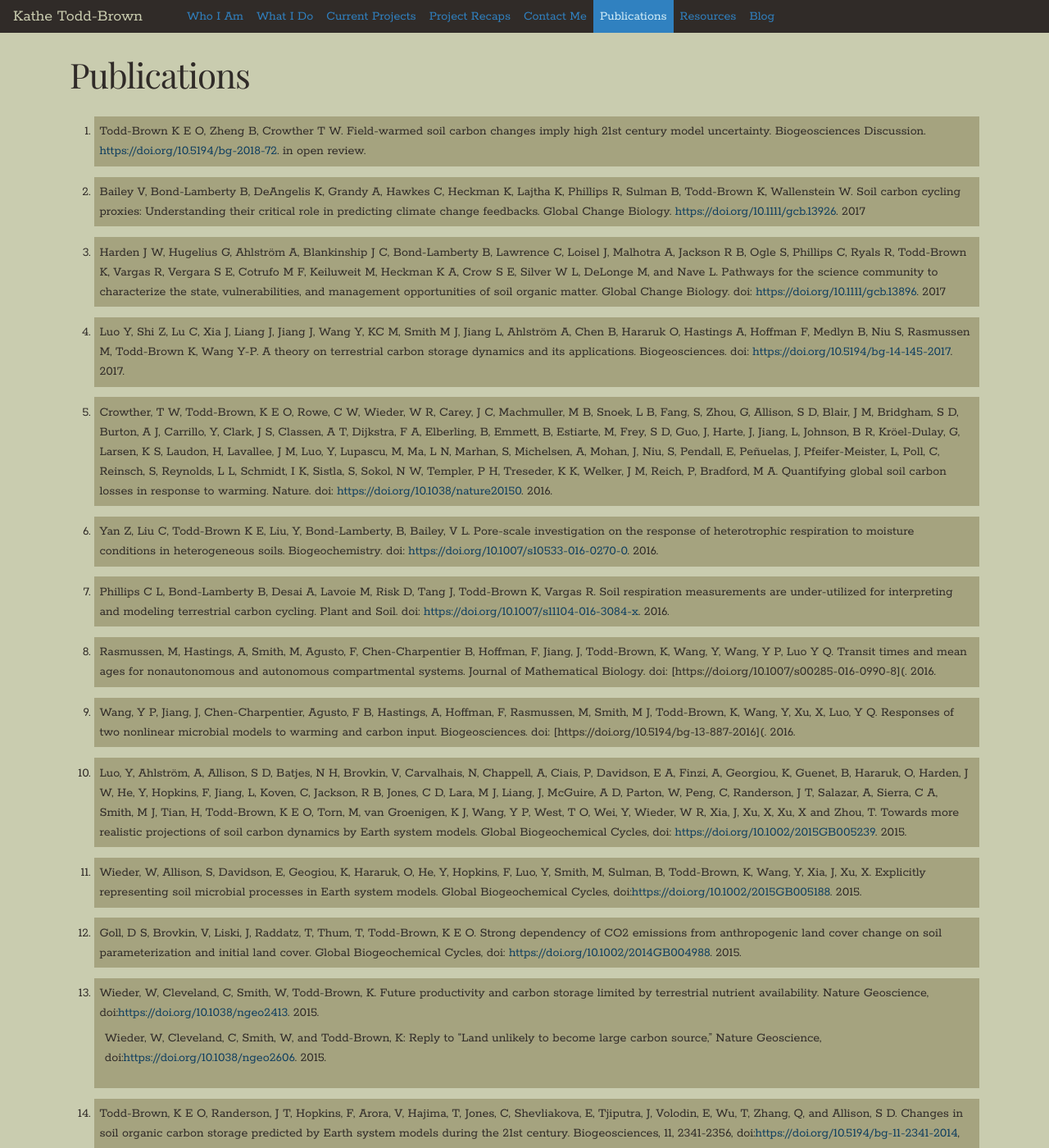
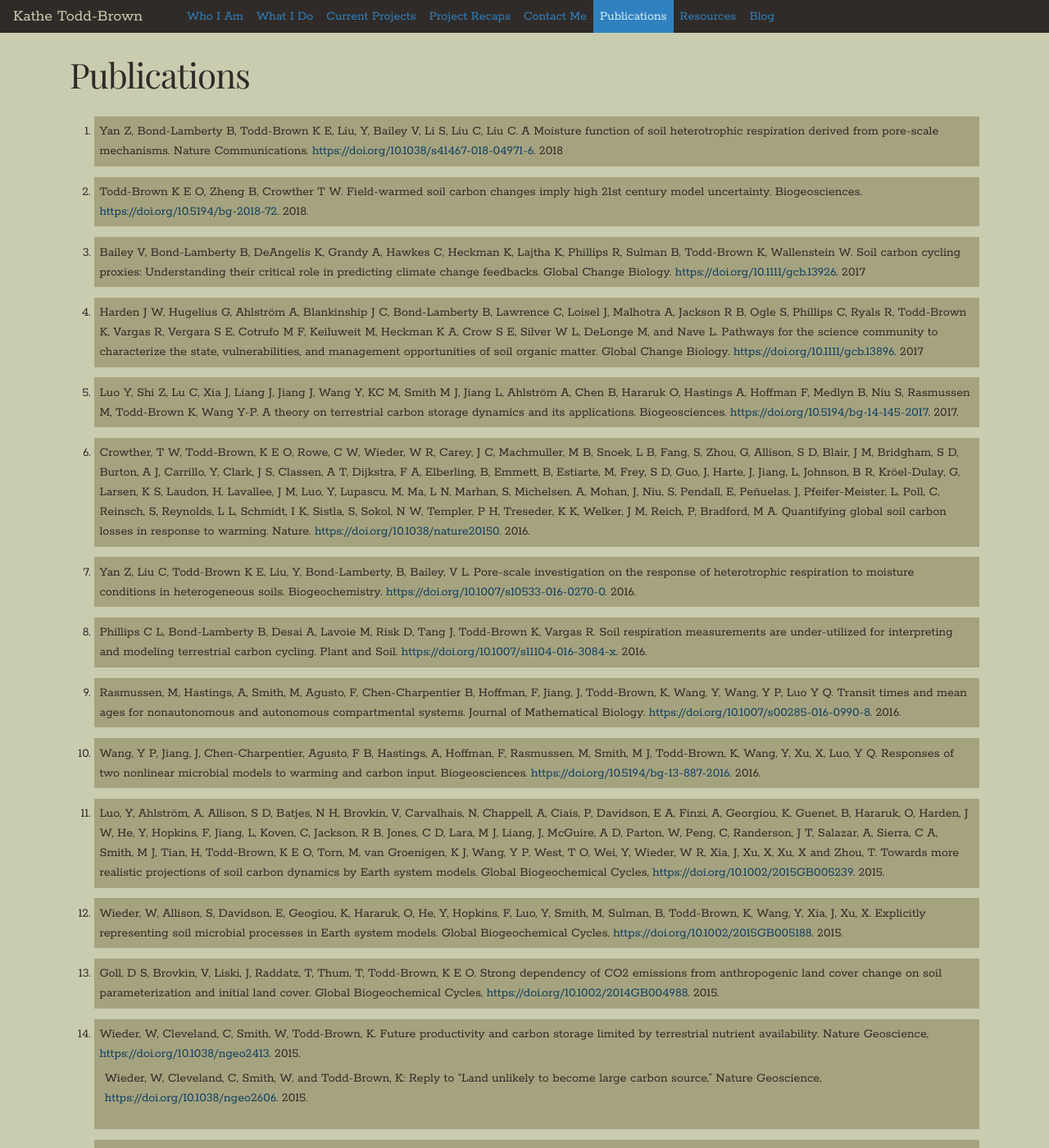
Before and after one commit to ktoddbrown/ktoddbrown.github.io, a Jekyll site: the page built from publications.markdown, in a window 1280 px wide and 1400 px high. Shown: the whole window at 82% size. Built offline with Jekyll 4.4.1, drawn with Linux system fonts in a browser that asks for light colours; nearby versions of some CDN libraries; some of the changed text lies outside the part shown.

Commit message:
update pub list

```diff
--- a/publications.markdown
+++ b/publications.markdown
@@ -3,22 +3,23 @@ layout: page
 title: Publications
 order: 5
 ---
-1.  Todd-Brown K E O, Zheng B, Crowther T W. Field-warmed soil carbon changes imply high 21st century model uncertainty. Biogeosciences Discussion. [https://doi.org/10.5194/bg-2018-72](https://doi.org/10.5194/bg-2018-72). in open review.
+1.  Yan Z, Bond-Lamberty B, Todd-Brown K E, Liu, Y, Bailey V, Li S, Liu C, Liu C. A Moisture function of soil heterotrophic respiration derived from pore-scale mechanisms. Nature Communications. [https://doi.org/10.1038/s41467-018-04971-6](https://doi.org/10.1038/s41467-018-04971-6). 2018
+1.  Todd-Brown K E O, Zheng B, Crowther T W. Field-warmed soil carbon changes imply high 21st century model uncertainty. Biogeosciences. [https://doi.org/10.5194/bg-2018-72](https://doi.org/10.5194/bg-2018-72). 2018.
 2.  Bailey V, Bond-Lamberty B, DeAngelis K, Grandy A, Hawkes C, Heckman K, Lajtha K, Phillips R, Sulman B, Todd-Brown K, Wallenstein W. Soil carbon cycling proxies: Understanding their critical role in predicting climate change feedbacks. Global Change Biology.  [https://doi.org/10.1111/gcb.13926](https://doi.org/10.1111/gcb.13926). 2017
-3. Harden J W, Hugelius G, Ahlström A, Blankinship J C, Bond-Lamberty B, Lawrence C, Loisel J, Malhotra A, Jackson R B, Ogle S, Phillips C, Ryals R, Todd-Brown K, Vargas R, Vergara S E, Cotrufo M F, Keiluweit M, Heckman K A, Crow S E, Silver W L, DeLonge M, and Nave L. Pathways for the science community to characterize the state, vulnerabilities, and management opportunities of soil organic matter. Global Change Biology. doi: [https://doi.org/10.1111/gcb.13896](https://doi.org/10.1111/gcb.13896). 2017
-4. Luo Y, Shi Z, Lu C, Xia J, Liang J, Jiang J, Wang Y, KC M, Smith M J, Jiang L, Ahlström A, Chen B, Hararuk O, Hastings A, Hoffman F, Medlyn B, Niu S, Rasmussen M, Todd-Brown K, Wang Y-P. A theory on terrestrial carbon storage dynamics and its applications. Biogeosciences. doi: [https://doi.org/10.5194/bg-14-145-2017](https://doi.org/10.5194/bg-14-145-2017). 2017.
-5. Crowther, T W, Todd-Brown, K E O, Rowe, C W, Wieder, W R, Carey, J C, Machmuller, M B, Snoek, L B, Fang, S, Zhou, G, Allison, S D, Blair, J M, Bridgham, S D, Burton, A J, Carrillo, Y, Clark, J S, Classen, A T, Dijkstra, F A, Elberling, B, Emmett, B, Estiarte, M, Frey, S D, Guo, J, Harte, J, Jiang, L, Johnson, B R, Kröel-Dulay, G, Larsen, K S, Laudon, H, Lavallee, J M, Luo, Y, Lupascu, M, Ma, L N, Marhan, S, Michelsen, A, Mohan, J, Niu, S, Pendall, E, Peñuelas, J, Pfeifer-Meister, L, Poll, C, Reinsch, S, Reynolds, L L, Schmidt, I K, Sistla, S, Sokol, N W, Templer, P H, Treseder, K K, Welker, J M, Reich, P, Bradford, M A. Quantifying global soil carbon losses in response to warming. Nature. doi: [https://doi.org/10.1038/nature20150](https://doi.org/10.1038/nature20150). 2016.
-6. Yan Z, Liu C, Todd-Brown K E, Liu, Y, Bond-Lamberty, B, Bailey, V L. Pore-scale investigation on the response of heterotrophic respiration to moisture conditions in heterogeneous soils. Biogeochemistry. doi:  [https://doi.org/10.1007/s10533-016-0270-0](https://doi.org/10.1007/s10533-016-0270-0). 2016.
-7. Phillips C L, Bond-Lamberty B, Desai A, Lavoie M, Risk D, Tang J, Todd-Brown K, Vargas R. Soil respiration measurements are under-utilized for interpreting and modeling terrestrial carbon cycling. Plant and Soil. doi: [https://doi.org/10.1007/s11104-016-3084-x](https://doi.org/10.1007/s11104-016-3084-x). 2016.
-8. Rasmussen, M, Hastings, A, Smith, M, Agusto, F, Chen-Charpentier B, Hoffman, F, Jiang, J, Todd-Brown, K, Wang, Y, Wang, Y P, Luo Y Q. Transit times and mean ages for nonautonomous and autonomous compartmental systems. Journal of Mathematical Biology. doi: [https://doi.org/10.1007/s00285-016-0990-8](. 2016.
-9. Wang, Y P, Jiang, J, Chen-Charpentier, Agusto, F B, Hastings, A, Hoffman, F, Rasmussen, M, Smith, M J, Todd-Brown, K, Wang, Y, Xu, X, Luo, Y Q. Responses of two nonlinear microbial models to warming and carbon input. Biogeosciences. doi: [https://doi.org/10.5194/bg-13-887-2016](. 2016.
-10. Luo, Y, Ahlström, A, Allison, S D, Batjes, N H, Brovkin, V, Carvalhais, N, Chappell, A, Ciais, P, Davidson, E A, Finzi, A, Georgiou, K, Guenet, B, Hararuk, O, Harden, J W, He, Y, Hopkins, F, Jiang, L, Koven, C, Jackson, R B, Jones, C D, Lara, M J, Liang, J, McGuire, A D, Parton, W, Peng, C, Randerson, J T, Salazar, A, Sierra, C A, Smith, M J, Tian, H, Todd-Brown, K E O, Torn, M, van Groenigen, K J, Wang, Y P, West, T O, Wei, Y, Wieder, W R, Xia, J, Xu, X, Xu, X and Zhou, T. Towards more realistic projections of soil carbon dynamics by Earth system models. Global Biogeochemical Cycles, doi: [https://doi.org/10.1002/2015GB005239](https://doi.org/10.1002/2015GB005239). 2015.
-11. Wieder, W, Allison, S, Davidson, E, Geogiou, K, Hararuk, O, He, Y, Hopkins, F, Luo, Y, Smith, M, Sulman, B, Todd-Brown, K, Wang, Y, Xia, J, Xu, X. Explicitly representing soil microbial processes in Earth system models. Global Biogeochemical Cycles, doi:[https://doi.org/10.1002/2015GB005188](https://doi.org/10.1002/2015GB005188). 2015.
-12. Goll, D S, Brovkin, V, Liski, J, Raddatz, T, Thum, T, Todd-Brown, K E O. Strong dependency of CO2 emissions from anthropogenic land cover change on soil parameterization and initial land cover. Global Biogeochemical Cycles, doi: [https://doi.org/10.1002/2014GB004988](https://doi.org/10.1002/2014GB004988). 2015.
-13. Wieder, W, Cleveland, C, Smith, W, Todd-Brown, K. Future productivity and carbon storage limited by terrestrial nutrient availability. Nature Geoscience, doi:[https://doi.org/10.1038/ngeo2413](https://doi.org/10.1038/ngeo2413). 2015.
-  * Wieder, W, Cleveland, C, Smith, W, and Todd-Brown, K: Reply to “Land unlikely to become large carbon source,” Nature Geoscience, doi:[https://doi.org/10.1038/ngeo2606](https://doi.org/10.1038/ngeo2606). 2015.
-14. Todd-Brown, K E O, Randerson, J T, Hopkins, F, Arora, V, Hajima, T, Jones, C, Shevliakova, E, Tjiputra, J, Volodin, E, Wu, T, Zhang, Q, and Allison, S D. Changes in soil organic carbon storage predicted by Earth system models during the 21st century. Biogeosciences, 11, 2341-2356, doi:[https://doi.org/10.5194/bg-11-2341-2014](https://doi.org/10.5194/bg-11-2341-2014), 2014.
-15. Todd-Brown, K E O, Randerson, J T, Post, W M, Hoffman, F M, Tarnocai, C, Schuur, E A G, and Allison, S D: Causes of variation in soil carbon simulations from CMIP5 Earth system models and comparison with observations, Biogeosciences, 10, 1717–1736, doi:[https://doi.org/10.5194/bg-10-1717-2013](https://doi.org/10.5194/bg-10-1717-2013), 2013.
-16. Todd-Brown, K E O, Hopkins, F M, Kivlin, S N, Talbot, J M, and Allison, S D: A framework for representing microbial decomposition in coupled climate models, Biogeochemistry, 109, 19–33, doi:[https://doi.org/10.1007/s10533-011-9635-6](https://doi.org/10.1007/s10533-011-9635-6), 2012.
-17. Sklar, P, Smoller, J W, Fan, J, Ferreira, M A R, Perlis, R H, Chambert, K, Nimgaonkar, V L, McQueen, M B, Faraone, S V, Kirby, A, de Bakker, P I W,  Ogdie, M, Thase, M, Sachs, G, Todd-Brown, K, Gabriel, S, Sougnez, C, Gates, C, Blumenstiel, B, Defelice, M, Ardlie, K, Franklin, J, Muir, W, McGhee, K, Macintyre, D, McLean, A, Vanbeck, M, McQuillin, A, Bass, N, Robinson, M, Lawrence, J, Anjorin, A, Curtis, D, Scolnick, E, Daly, M, Blackwood, D, Gurling, and H, Purcell, S: Whole-genome association study of bipolar disorder, Molecular Psychiatry, 13(6), 558–569, doi:[https://doi.org/10.1038/sj.mp.4002151](https://doi.org/10.1038/sj.mp.4002151), 2008.
-18. Purcell, S, Neale, B, Todd-Brown, K, Thomas, L, Ferreira, M A R, Bender, D, Maller, J, Sklar, P, de Bakker, P I W, Daly, M J, and Sham, P C: PLINK: A Tool Set for Whole-Genome Association and Population-Based Linkage Analyses, American Journal of Human Genetics, 81(3), 559–575, doi:[https://doi.org/10.1086/519795](https://doi.org/10.1086/519795), 2007.
+3. Harden J W, Hugelius G, Ahlström A, Blankinship J C, Bond-Lamberty B, Lawrence C, Loisel J, Malhotra A, Jackson R B, Ogle S, Phillips C, Ryals R, Todd-Brown K, Vargas R, Vergara S E, Cotrufo M F, Keiluweit M, Heckman K A, Crow S E, Silver W L, DeLonge M, and Nave L. Pathways for the science community to characterize the state, vulnerabilities, and management opportunities of soil organic matter. Global Change Biology. [https://doi.org/10.1111/gcb.13896](https://doi.org/10.1111/gcb.13896). 2017
+4. Luo Y, Shi Z, Lu C, Xia J, Liang J, Jiang J, Wang Y, KC M, Smith M J, Jiang L, Ahlström A, Chen B, Hararuk O, Hastings A, Hoffman F, Medlyn B, Niu S, Rasmussen M, Todd-Brown K, Wang Y-P. A theory on terrestrial carbon storage dynamics and its applications. Biogeosciences. [https://doi.org/10.5194/bg-14-145-2017](https://doi.org/10.5194/bg-14-145-2017). 2017.
+5. Crowther, T W, Todd-Brown, K E O, Rowe, C W, Wieder, W R, Carey, J C, Machmuller, M B, Snoek, L B, Fang, S, Zhou, G, Allison, S D, Blair, J M, Bridgham, S D, Burton, A J, Carrillo, Y, Clark, J S, Classen, A T, Dijkstra, F A, Elberling, B, Emmett, B, Estiarte, M, Frey, S D, Guo, J, Harte, J, Jiang, L, Johnson, B R, Kröel-Dulay, G, Larsen, K S, Laudon, H, Lavallee, J M, Luo, Y, Lupascu, M, Ma, L N, Marhan, S, Michelsen, A, Mohan, J, Niu, S, Pendall, E, Peñuelas, J, Pfeifer-Meister, L, Poll, C, Reinsch, S, Reynolds, L L, Schmidt, I K, Sistla, S, Sokol, N W, Templer, P H, Treseder, K K, Welker, J M, Reich, P, Bradford, M A. Quantifying global soil carbon losses in response to warming. Nature. [https://doi.org/10.1038/nature20150](https://doi.org/10.1038/nature20150). 2016.
+6. Yan Z, Liu C, Todd-Brown K E, Liu, Y, Bond-Lamberty, B, Bailey, V L. Pore-scale investigation on the response of heterotrophic respiration to moisture conditions in heterogeneous soils. Biogeochemistry. [https://doi.org/10.1007/s10533-016-0270-0](https://doi.org/10.1007/s10533-016-0270-0). 2016.
+7. Phillips C L, Bond-Lamberty B, Desai A, Lavoie M, Risk D, Tang J, Todd-Brown K, Vargas R. Soil respiration measurements are under-utilized for interpreting and modeling terrestrial carbon cycling. Plant and Soil. [https://doi.org/10.1007/s11104-016-3084-x](https://doi.org/10.1007/s11104-016-3084-x). 2016.
+8. Rasmussen, M, Hastings, A, Smith, M, Agusto, F, Chen-Charpentier B, Hoffman, F, Jiang, J, Todd-Brown, K, Wang, Y, Wang, Y P, Luo Y Q. Transit times and mean ages for nonautonomous and autonomous compartmental systems. Journal of Mathematical Biology. [https://doi.org/10.1007/s00285-016-0990-8](https://doi.org/10.1007/s00285-016-0990-8). 2016.
+9. Wang, Y P, Jiang, J, Chen-Charpentier, Agusto, F B, Hastings, A, Hoffman, F, Rasmussen, M, Smith, M J, Todd-Brown, K, Wang, Y, Xu, X, Luo, Y Q. Responses of two nonlinear microbial models to warming and carbon input. Biogeosciences. [https://doi.org/10.5194/bg-13-887-2016](https://doi.org/10.5194/bg-13-887-2016). 2016.
+10. Luo, Y, Ahlström, A, Allison, S D, Batjes, N H, Brovkin, V, Carvalhais, N, Chappell, A, Ciais, P, Davidson, E A, Finzi, A, Georgiou, K, Guenet, B, Hararuk, O, Harden, J W, He, Y, Hopkins, F, Jiang, L, Koven, C, Jackson, R B, Jones, C D, Lara, M J, Liang, J, McGuire, A D, Parton, W, Peng, C, Randerson, J T, Salazar, A, Sierra, C A, Smith, M J, Tian, H, Todd-Brown, K E O, Torn, M, van Groenigen, K J, Wang, Y P, West, T O, Wei, Y, Wieder, W R, Xia, J, Xu, X, Xu, X and Zhou, T. Towards more realistic projections of soil carbon dynamics by Earth system models. Global Biogeochemical Cycles, [https://doi.org/10.1002/2015GB005239](https://doi.org/10.1002/2015GB005239). 2015.
+11. Wieder, W, Allison, S, Davidson, E, Geogiou, K, Hararuk, O, He, Y, Hopkins, F, Luo, Y, Smith, M, Sulman, B, Todd-Brown, K, Wang, Y, Xia, J, Xu, X. Explicitly representing soil microbial processes in Earth system models. Global Biogeochemical Cycles, [https://doi.org/10.1002/2015GB005188](https://doi.org/10.1002/2015GB005188). 2015.
+12. Goll, D S, Brovkin, V, Liski, J, Raddatz, T, Thum, T, Todd-Brown, K E O. Strong dependency of CO2 emissions from anthropogenic land cover change on soil parameterization and initial land cover. Global Biogeochemical Cycles, [https://doi.org/10.1002/2014GB004988](https://doi.org/10.1002/2014GB004988). 2015.
+13. Wieder, W, Cleveland, C, Smith, W, Todd-Brown, K. Future productivity and carbon storage limited by terrestrial nutrient availability. Nature Geoscience, [https://doi.org/10.1038/ngeo2413](https://doi.org/10.1038/ngeo2413). 2015.
+    -    Wieder, W, Cleveland, C, Smith, W, and Todd-Brown, K: Reply to “Land unlikely to become large carbon source,” Nature Geoscience, [https://doi.org/10.1038/ngeo2606](https://doi.org/10.1038/ngeo2606). 2015.
+14. Todd-Brown, K E O, Randerson, J T, Hopkins, F, Arora, V, Hajima, T, Jones, C, Shevliakova, E, Tjiputra, J, Volodin, E, Wu, T, Zhang, Q, and Allison, S D. Changes in soil organic carbon storage predicted by Earth system models during the 21st century. Biogeosciences, 11, 2341-2356, [https://doi.org/10.5194/bg-11-2341-2014](https://doi.org/10.5194/bg-11-2341-2014), 2014.
+15. Todd-Brown, K E O, Randerson, J T, Post, W M, Hoffman, F M, Tarnocai, C, Schuur, E A G, and Allison, S D: Causes of variation in soil carbon simulations from CMIP5 Earth system models and comparison with observations, Biogeosciences, 10, 1717–1736, [https://doi.org/10.5194/bg-10-1717-2013](https://doi.org/10.5194/bg-10-1717-2013), 2013.
+16. Todd-Brown, K E O, Hopkins, F M, Kivlin, S N, Talbot, J M, and Allison, S D: A framework for representing microbial decomposition in coupled climate models, Biogeochemistry, 109, 19–33, [https://doi.org/10.1007/s10533-011-9635-6](https://doi.org/10.1007/s10533-011-9635-6), 2012.
+17. Sklar, P, Smoller, J W, Fan, J, Ferreira, M A R, Perlis, R H, Chambert, K, Nimgaonkar, V L, McQueen, M B, Faraone, S V, Kirby, A, de Bakker, P I W,  Ogdie, M, Thase, M, Sachs, G, Todd-Brown, K, Gabriel, S, Sougnez, C, Gates, C, Blumenstiel, B, Defelice, M, Ardlie, K, Franklin, J, Muir, W, McGhee, K, Macintyre, D, McLean, A, Vanbeck, M, McQuillin, A, Bass, N, Robinson, M, Lawrence, J, Anjorin, A, Curtis, D, Scolnick, E, Daly, M, Blackwood, D, Gurling, and H, Purcell, S: Whole-genome association study of bipolar disorder, Molecular Psychiatry, 13(6), 558–569, [https://doi.org/10.1038/sj.mp.4002151](https://doi.org/10.1038/sj.mp.4002151), 2008.
+18. Purcell, S, Neale, B, Todd-Brown, K, Thomas, L, Ferreira, M A R, Bender, D, Maller, J, Sklar, P, de Bakker, P I W, Daly, M J, and Sham, P C: PLINK: A Tool Set for Whole-Genome Association and Population-Based Linkage Analyses, American Journal of Human Genetics, 81(3), 559–575, [https://doi.org/10.1086/519795](https://doi.org/10.1086/519795), 2007.
```
